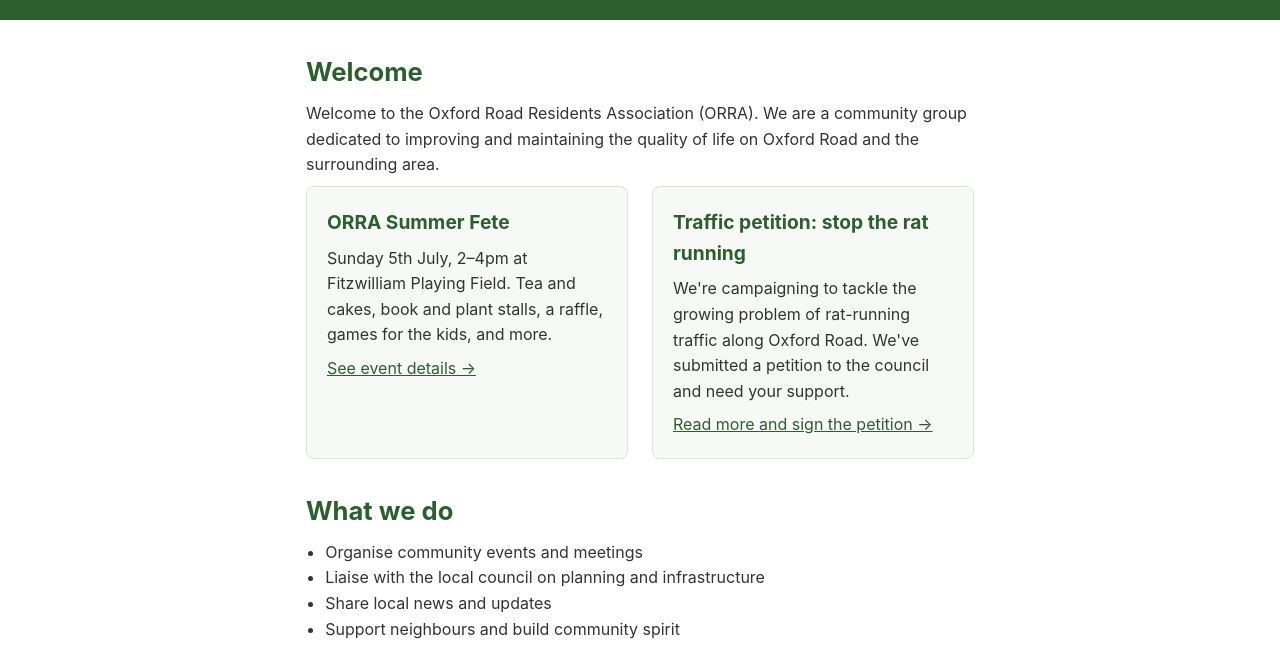
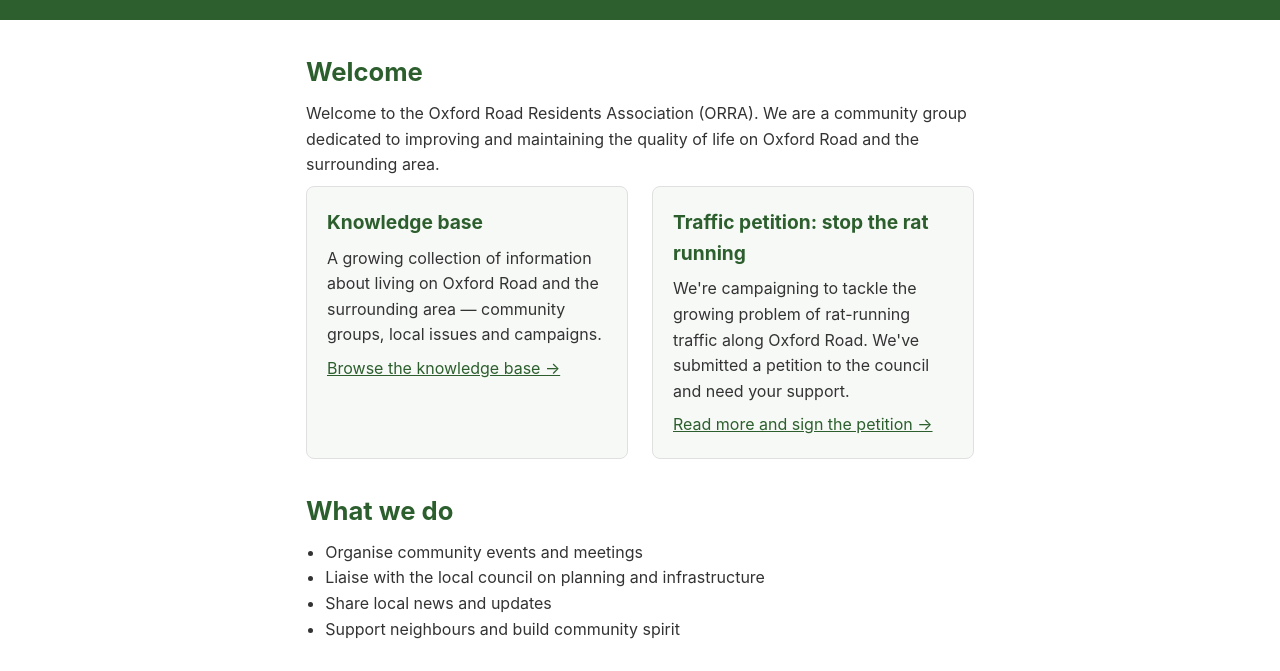
Before and after one commit to olane/oxrd, an Eleventy site: page src/index.html in a window 1280 px wide. Shown: the part 99-770 px from the top of the page. Built offline with nearby package versions, Linux system fonts and the light colour scheme; Eleventy itself is replaced by a stand-in of ours; files that its build step writes are made by us from their sources.

Commit message:
Feature knowledge base

```diff
--- a/src/index.html
+++ b/src/index.html
@@ -12,13 +12,13 @@ title: ORRA – Oxford Road Residents Association
   </p>
   <div class="highlights">
     <article class="highlight-card">
-      <h3>ORRA Summer Fete</h3>
+      <h3>Knowledge base</h3>
       <p>
-        Sunday 5th July, 2&ndash;4pm at Fitzwilliam Playing Field. Tea and cakes,
-        book and plant stalls, a raffle, games for the kids, and more.
+        A growing collection of information about living on Oxford Road and the
+        surrounding area &mdash; community groups, local issues and campaigns.
       </p>
       <p>
-        <a href="events/">See event details &rarr;</a>
+        <a href="kb/">Browse the knowledge base &rarr;</a>
       </p>
     </article>
     <article class="highlight-card">
```
